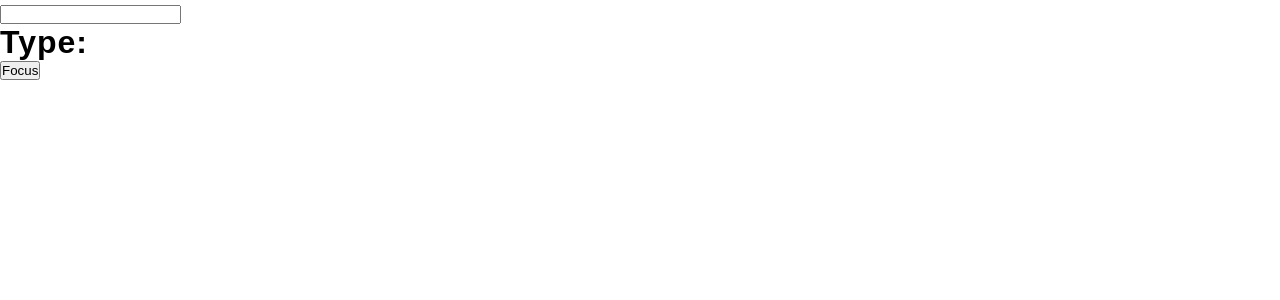
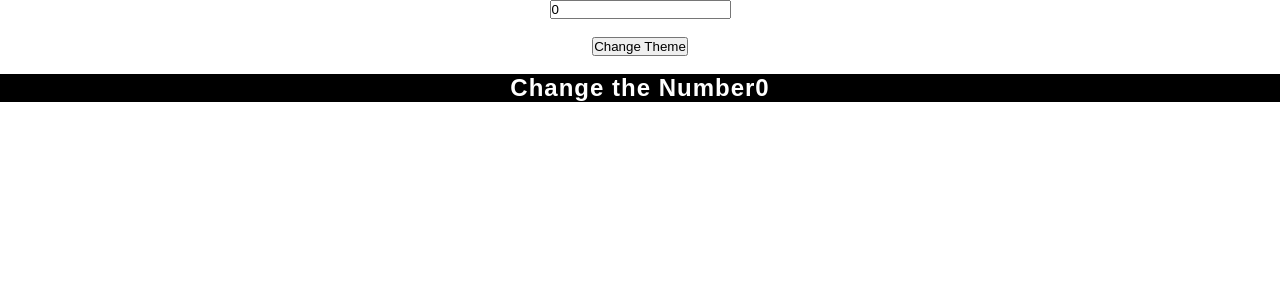
Before and after one commit to nagarimurali/React_Basic_Hooks_Example, a React (Create React App) app: page / in a window 1280 px wide. Shown: the top 300 px of the page. Built offline with nearby package versions, Linux system fonts and the light colour scheme.

Commit message:
UseMemo hook Example

```diff
--- a/src/App.js
+++ b/src/App.js
@@ -36,13 +36,16 @@
 // import FinalUseReduceHook from './ReactHooks/UseReducerHook/FinalUseReduceHook'
 
 // import InterviewQuestion from "./ReactHooks/InterviewQuestion";
-import UseRefHookEx from "./ReactHooks/UseRefHook/UseRefHookEx";
+
+// import UseRefHookEx from "./ReactHooks/UseRefHook/UseRefHookEx";
+
+import UseMemoHook from "./ReactHooks/UseMemo/UseMemoHook";
 
 const App = () => {
 
   return (
     <>
-<UseRefHookEx/>
+<UseMemoHook/>
 
     </>
   )
--- /dev/null
+++ b/src/ReactHooks/UseMemo/UseMemoHook.js
@@ -0,0 +1,47 @@
+import React from 'react'
+import { useState ,useMemo,useEffect} from 'react'
+
+const UseMemoHook = () => {
+
+    const [number, setNumber] = useState(0);
+    const [dark, setDark] = useState(false);
+
+    const themeColor =useMemo(()=>{
+        return {
+            background: dark ? 'White' : "black",
+            color: dark ? 'black' : 'white'
+        }
+
+    },[dark])
+    useEffect(()=>{
+    console.log("Theme changed");
+    },[themeColor])
+    const doubleValue=useMemo(()=>{
+      return  slowFunction(number)
+    },[number])
+
+
+    return (
+        <div style={{ textAlign: "center" }}>
+            <div>
+                <input type='number' value={number} onChange={(e) => setNumber(e.target.value)} />
+            </div>
+            <br />
+            <div>
+                <button onClick={() => setDark(!dark)}>Change Theme</button>
+            </div>
+            <br />
+            <h2 style={themeColor}>Change the Number{doubleValue}</h2>
+        </div>
+    )
+
+    function slowFunction(number){
+        // alert("only change number");
+        for(let i=0; i<=1000000;i++){}
+        console.log("number changed");
+        return number*2
+
+    }
+}
+
+export default UseMemoHook
```
Also changed, not shown: src/ReactHooks/InterviewQuestion.js (+172 -0 lines).
